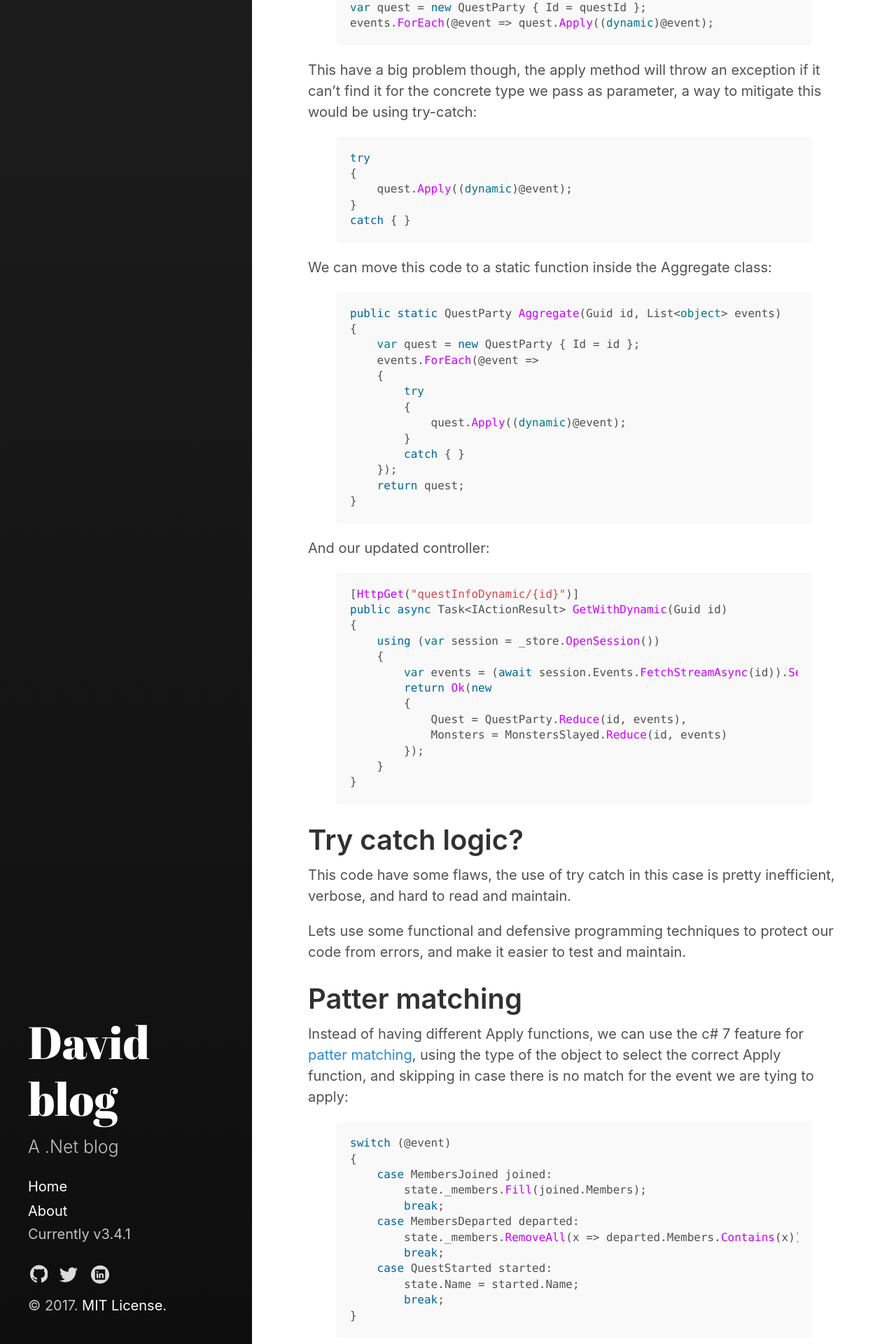
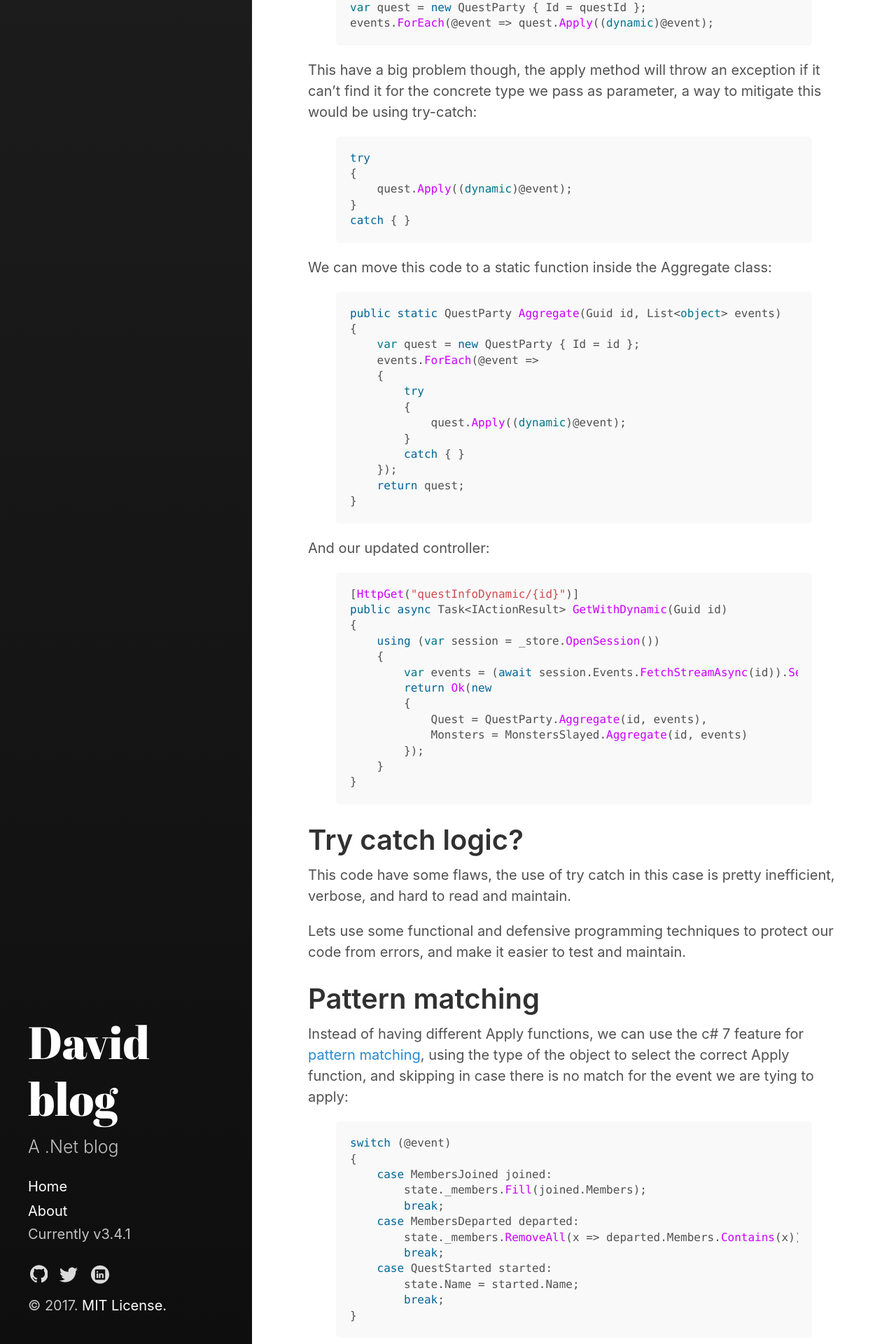
Before and after one commit to divad4686/divad4686.github.io, a Jekyll site: the page built from _posts/2017-12-17-aggregates-with-marten.md, in a window 1280 px wide. Shown: the part 3080-5000 px from the top of the page at 70% size. Built offline with Jekyll 4.4.1, drawn with Linux system fonts in a browser that asks for light colours; part of the change alters nothing that is shown.

Commit message:
fix typos

```diff
--- a/_posts/2017-12-17-aggregates-with-marten.md
+++ b/_posts/2017-12-17-aggregates-with-marten.md
@@ -143,8 +143,8 @@ public async Task<IActionResult> GetWithDynamic(Guid id)
         var events = (await session.Events.FetchStreamAsync(id)).Select(@event => @event.Data).ToList();
         return Ok(new
         {
-            Quest = QuestParty.Reduce(id, events),
-            Monsters = MonstersSlayed.Reduce(id, events)
+            Quest = QuestParty.Aggregate(id, events),
+            Monsters = MonstersSlayed.Aggregate(id, events)
         });
     }
 }
@@ -153,8 +153,8 @@ public async Task<IActionResult> GetWithDynamic(Guid id)
 This code have some flaws, the use of try catch in this case is pretty inefficient, verbose, and hard to read and maintain.
 
 Lets use some functional and defensive programming techniques to protect our code from errors, and make it easier to test and maintain.
-# Patter matching
-Instead of having different Apply functions, we can use the c# 7 feature for [patter matching](https://docs.microsoft.com/en-us/dotnet/csharp/pattern-matching), using the type of the object to select the correct Apply function, and skipping in case there is no match for the event we are tying to apply:
+# Pattern matching
+Instead of having different Apply functions, we can use the c# 7 feature for [pattern matching](https://docs.microsoft.com/en-us/dotnet/csharp/pattern-matching), using the type of the object to select the correct Apply function, and skipping in case there is no match for the event we are tying to apply:
 {% highlight c# %}
 switch (@event)
 {
@@ -190,11 +190,11 @@ private static QuestParty Aggregator(QuestParty state, object @event)
 
 public static QuestParty Aggregate(List<object> events) => events.Aggregate(new QuestParty(), Aggregator);
 {% endhighlight %}
-Notice that we are using an empty constructor for QuestParty, since we are not using Marten Aggregate anymore, we can remove the id attribute from our class.
+Notice that we are using an empty constructor for QuestParty. Since we are not using Marten Aggregate anymore, we can remove the id attribute from our class.
 
 We can also make the constructor private, so we only allow creations of the aggregate with a List of Events through our static method.
 
-As a side note, marten [allows](http://jasperfx.github.io/marten/documentation/events/projections/#sec6) to make the Apply methods private, but I'm not sure if you can do the same with the constructor or id attribute.
+As a side note, marten [allows](http://jasperfx.github.io/marten/documentation/events/projections/#sec6) to make the Apply methods private, but I'm not sure that you can do the same with the constructor or id attribute.
 
 The final version of the aggregates:
 
@@ -216,7 +216,7 @@ public class QuestParty
 
     public override string ToString() => $"Quest party '{Name}' is {Members.Join(", ")}";
 
-    private static QuestPartyF Aggregator(QuestParty state, object @event)
+    private static QuestParty Aggregator(QuestParty state, object @event)
     {
         switch (@event)
         {
@@ -262,7 +262,7 @@ public class MonstersSlayed
 {% endhighlight %}
 If you need to create an aggregate from a single event you can overload the aggregate function:
 {% highlight c# %}
-public static QuestPartyF Aggregate(object @event) => Aggregate(new List<object> { @event });
+public static QuestParty Aggregate(object @event) => Aggregate(new List<object> { @event });
 {% endhighlight %}
 Our controller looks similar from our last version, we only remove the need to pass the id multiple times as a parameter:
 {% highlight c# %}
@@ -282,9 +282,9 @@ public async Task<IActionResult> GetFunctional(Guid id)
 {% endhighlight %}
 # Immutability
 
-From outside our aggregates are immutables, we can not construct or modify them, only make new ones with our static aggregate function, but will the Haskell gods be happy with this implementation? I don't think so! we are still modifying the same object inside our Aggregator function. To make it really immutable we should create a new object inside each case of our switch pattern matching, maybe using the [fluent builder pattern](http://blog.ploeh.dk/2017/08/21/generalised-test-data-builder/)
+From outside our aggregates are immutables, we can not construct or modify them, only make new ones with our static aggregate function, but will the Haskell gods be happy with this implementation? I don't think so! we are still modifying the same object inside our Aggregator function. To make it really immutable we should create a new object in each case of the pattern matching, maybe using the [fluent builder pattern](http://blog.ploeh.dk/2017/08/21/generalised-test-data-builder/)
 
-I don't like this option because it makes the code really verbose, it would be nice if C# had a more elegant 'copy and update' method like [F#](https://docs.microsoft.com/en-us/dotnet/fsharp/language-reference/copy-and-update-record-expressions), [Haskell](https://stackoverflow.com/questions/14955627/shorthand-way-for-assigning-a-single-field-in-a-record-while-copying-the-rest-o), [Kotlin](https://kotlinlang.org/docs/reference/data-classes.html#copying), [Clojure](https://clojuredocs.org/clojure.core/update), [and](https://doc.rust-lang.org/book/first-edition/structs.html#update-syntax), [many](https://realworldocaml.org/v1/en/html/records.html#functional-updates), [others](https://docs.scala-lang.org/tour/case-classes.html#copying).
+I don't like this option because it makes the code really verbose. It would be nice if C# had a more elegant 'copy and update' method like [F#](https://docs.microsoft.com/en-us/dotnet/fsharp/language-reference/copy-and-update-record-expressions), [Haskell](https://stackoverflow.com/questions/14955627/shorthand-way-for-assigning-a-single-field-in-a-record-while-copying-the-rest-o), [Kotlin](https://kotlinlang.org/docs/reference/data-classes.html#copying), [Clojure](https://clojuredocs.org/clojure.core/update), [and](https://doc.rust-lang.org/book/first-edition/structs.html#update-syntax), [many](https://realworldocaml.org/v1/en/html/records.html#functional-updates), [others](https://docs.scala-lang.org/tour/case-classes.html#copying).
 
 # When to use this?
 The technique I show above have some advantages over using Marten aggregate feature, like immutability and making only a single call to our database. But it also have some drawbacks.
@@ -294,4 +294,4 @@ When using Marten aggregate function, the library does some query optimization,
 You can check the code used for this example in [this repository](https://github.com/divad4686/marten-example/).
 Clone, execute run.sh and check it at http://localhost:82/swagger
 
-And many thanks to [@jeremydmiller](https://twitter.com/jeremydmiller) and the rest of [contributors](https://github.com/JasperFx/marten/graphs/contributors) of marten for such an awesome library!
+Many thanks to [@jeremydmiller](https://twitter.com/jeremydmiller) and the rest of [contributors](https://github.com/JasperFx/marten/graphs/contributors) of marten for such an awesome library!
```
